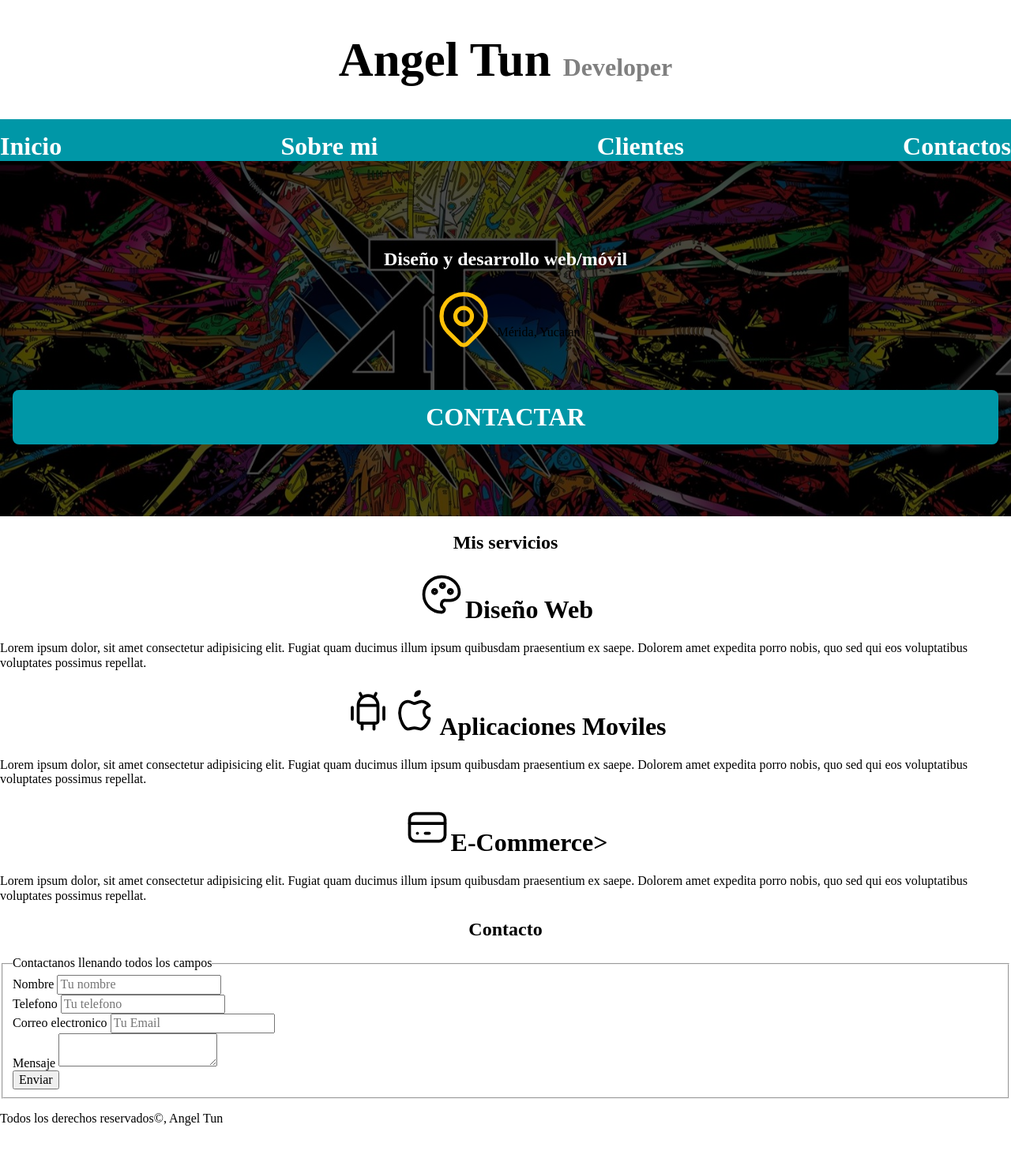
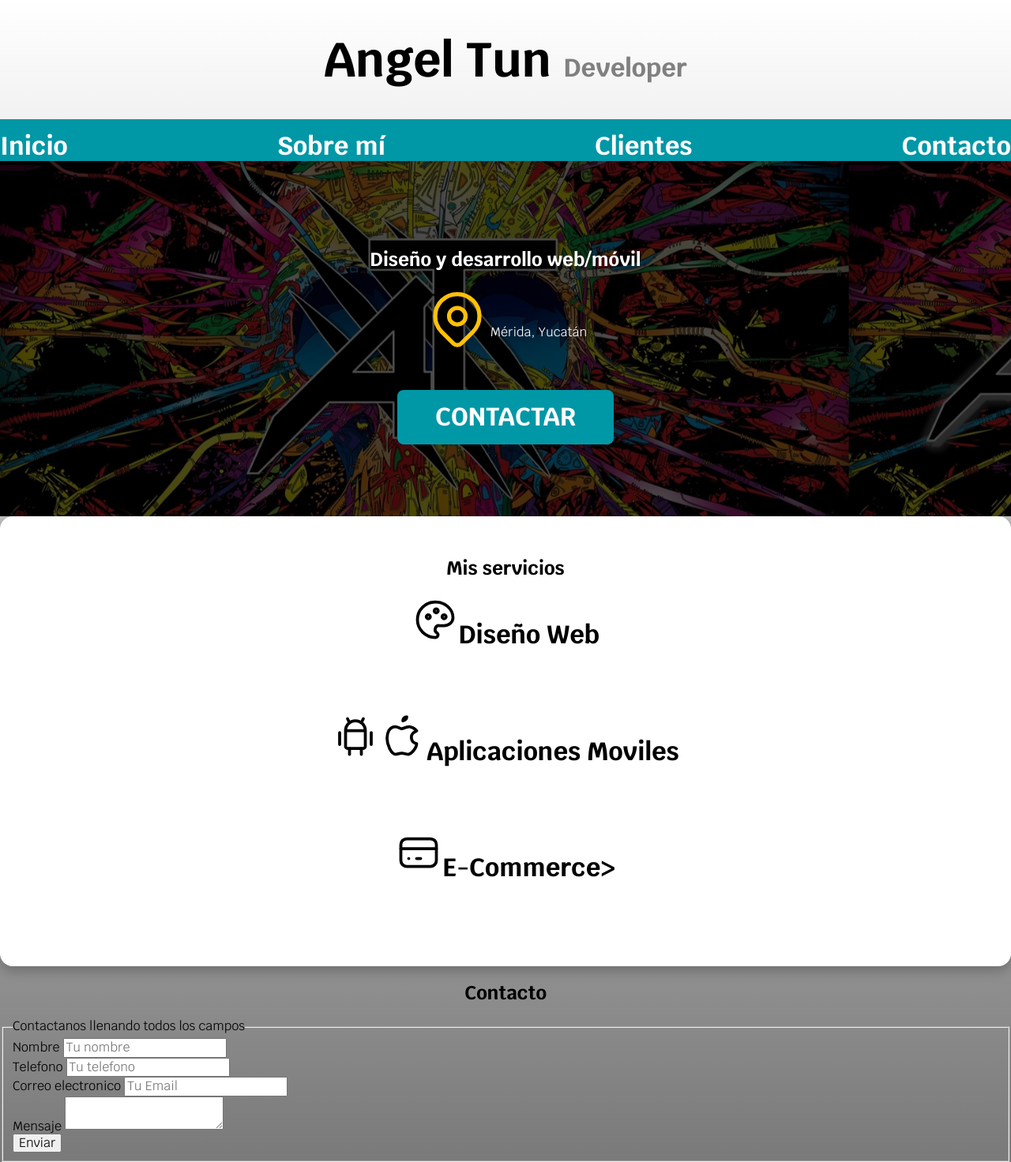
Before and after one commit to AngelTun/Developer-web, a plain HTML site: page index.html in a window 1280 px wide. Shown: the top 1472 px of the page at 79% size. Before the commit the page ends 1443 px from the top, so only its background shows below. Drawn offline with Linux system fonts and the light colour scheme.

Commit message:
Añadiendo box shadow a "Mis servicios"

```diff
--- a/CSS/styles.css
+++ b/CSS/styles.css
@@ -25,6 +25,8 @@ html
 body
 {
     font-size: 16px;
+    font-family: 'Krub', sans-serif;
+    background-image: linear-gradient(to top, var(--gris) 0%, var(--blanco) 100%);
 
 }
 
@@ -170,6 +172,7 @@ body
     flex-direction: column;
     align-items: center;
     justify-content: center;
+    color: var(--blanco)
 
  }
 
@@ -202,3 +205,25 @@ body
 
 
  }
+ @media (min-width: 768px)
+ {
+    .boton
+    {
+        width: auto;
+    }
+
+ }
+
+ .sombra
+ {
+    margin: top;
+    box-shadow: 0px 7px 15px 0px rgba(112,112,112,1);
+    -webkit-box-shadow: 0px 7px 15px 0px rgba(112,112,112,1); /*Motor para Google chrome*/
+    -moz-box-shadow: 0px 7px 15px 0px rgba(112,112,112,1); /*Motor para Mozilla firefox*/
+    background-color: var(--blanco);
+    padding: 2rem;
+    border-radius: 1rem;
+
+ }
+
+ /*Adaptar la seccion de mis servicios con flexbox, y que significa Blur, Box model, moz-box-shadow, y webkit-box-shadow, y la pagina que se uso para el contenedor es css generator*/
--- a/index.html
+++ b/index.html
@@ -25,9 +25,9 @@
 <div class="nav-bg">
 <nav class="navegacion-principal contenedor">
     <a href="https://www.youtube.com/channel/UC7ZavRB164OPU1KugYfTKLg">Inicio</a>
-    <a href="https://www.youtube.com/channel/UC7ZavRB164OPU1KugYfTKLg">Sobre mi</a>
+    <a href="https://www.youtube.com/channel/UC7ZavRB164OPU1KugYfTKLg">Sobre mí</a>
     <a href="https://www.youtube.com/channel/UC7ZavRB164OPU1KugYfTKLg">Clientes</a>
-    <a href="https://www.youtube.com/channel/UC7ZavRB164OPU1KugYfTKLg">Contactos</a>
+    <a href="https://www.youtube.com/channel/UC7ZavRB164OPU1KugYfTKLg">Contacto</a>
 </nav>
 </div>
 
@@ -40,13 +40,13 @@
         <path d="M9 11a3 3 0 1 0 6 0a3 3 0 0 0 -6 0" />
         <path d="M17.657 16.657l-4.243 4.243a2 2 0 0 1 -2.827 0l-4.244 -4.243a8 8 0 1 1 11.314 0z" />
       </svg>
-    <p>Mérida, Yucatan</p>
+    <p>Mérida, Yucatán</p>
     </div>
     <a class="boton" href="#">Contactar</a>
 </div>
 </section>
 
-<main>
+<main class="contenedor sombra">
     <h2>Mis servicios</h2>
 
     <section>
```
